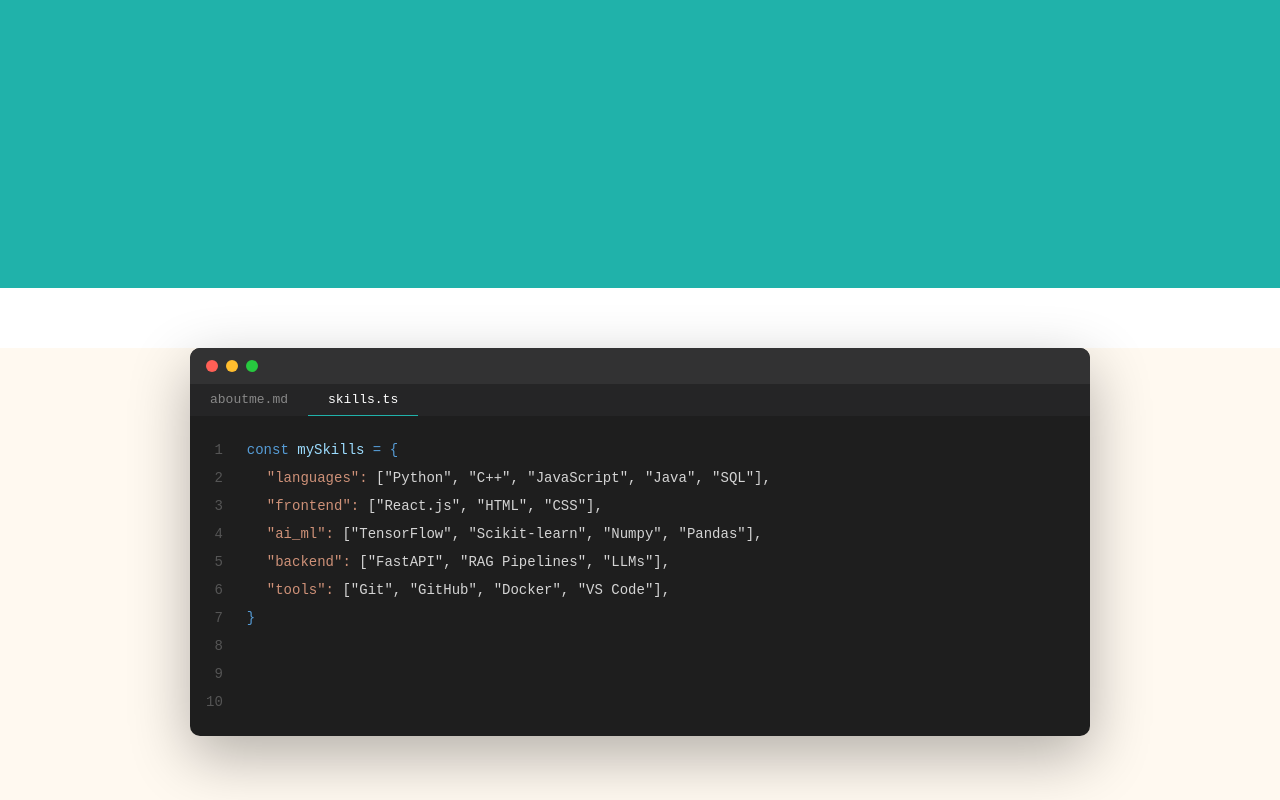
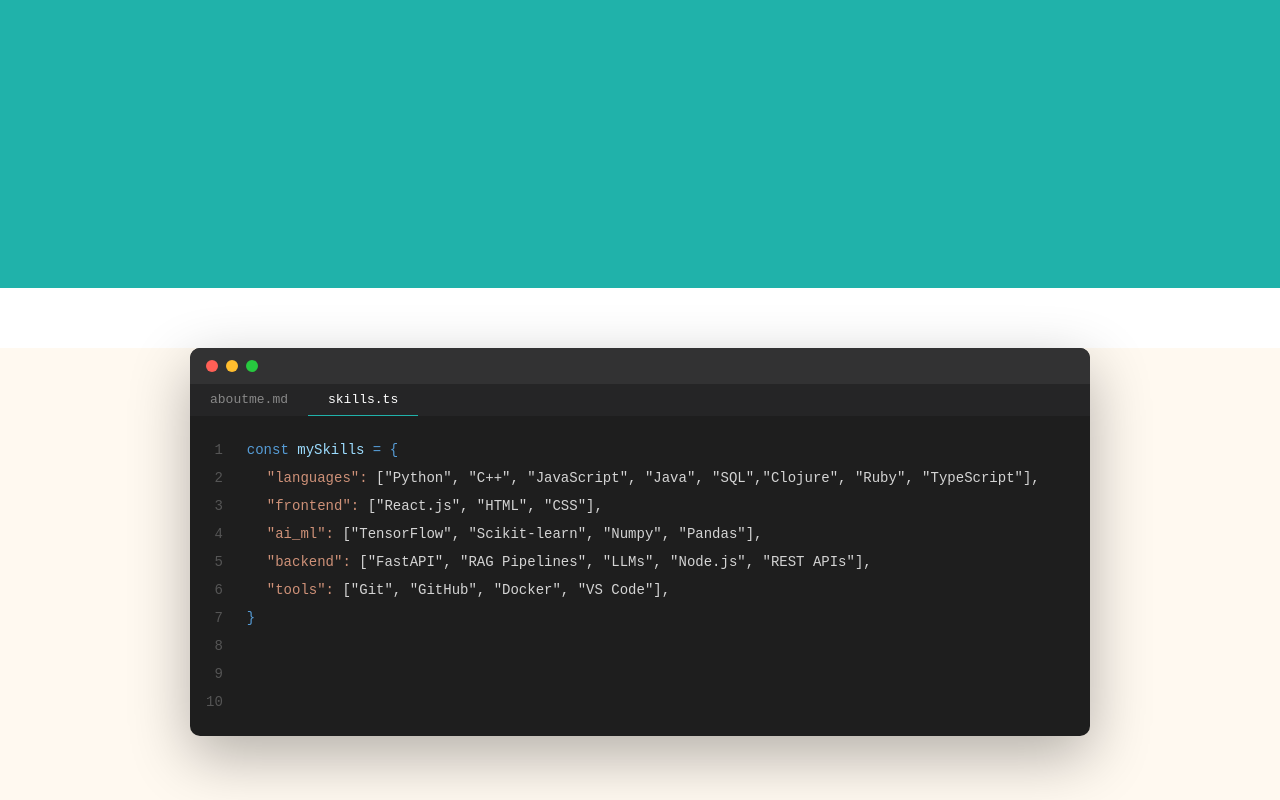
Before and after one commit to ama321518/my-portfolio, a React (Create React App) app: page / in a window 1280 px wide. Both pictures are taken after a click on the element "skills.ts". Shown: the part 572-1372 px from the top of the page. Built offline with nearby package versions, Linux system fonts and the light colour scheme.

Commit message:
added TypeScript and REST APIs to skills

```diff
--- a/src/VSCodeEditor.tsx
+++ b/src/VSCodeEditor.tsx
@@ -74,10 +74,10 @@ const VSCodeEditor = () => {
           {activeTab === 'skills' && (
   <>
     <p style={{ color: '#569cd6', margin: 0 }}>const <span style={{ color: '#9cdcfe' }}>mySkills</span> = {'{'}</p>
-    <p style={{ color: '#ce9178', margin: 0, paddingLeft: '20px' }}>"languages": <span style={{ color: '#d4d4d4' }}>["Python", "C++", "JavaScript", "Java", "SQL"],</span></p>
+    <p style={{ color: '#ce9178', margin: 0, paddingLeft: '20px' }}>"languages": <span style={{ color: '#d4d4d4' }}>["Python", "C++", "JavaScript", "Java", "SQL","Clojure", "Ruby", "TypeScript"],</span></p>
     <p style={{ color: '#ce9178', margin: 0, paddingLeft: '20px' }}>"frontend": <span style={{ color: '#d4d4d4' }}>["React.js", "HTML", "CSS"],</span></p>
     <p style={{ color: '#ce9178', margin: 0, paddingLeft: '20px' }}>"ai_ml": <span style={{ color: '#d4d4d4' }}>["TensorFlow", "Scikit-learn", "Numpy", "Pandas"],</span></p>
-    <p style={{ color: '#ce9178', margin: 0, paddingLeft: '20px' }}>"backend": <span style={{ color: '#d4d4d4' }}>["FastAPI", "RAG Pipelines", "LLMs"],</span></p>
+    <p style={{ color: '#ce9178', margin: 0, paddingLeft: '20px' }}>"backend": <span style={{ color: '#d4d4d4' }}>["FastAPI", "RAG Pipelines", "LLMs", "Node.js", "REST APIs"],</span></p>
     <p style={{ color: '#ce9178', margin: 0, paddingLeft: '20px' }}>"tools": <span style={{ color: '#d4d4d4' }}>["Git", "GitHub", "Docker", "VS Code"],</span></p>
     <p style={{ color: '#569cd6', margin: 0 }}>{'}'}</p>
   </>
```
